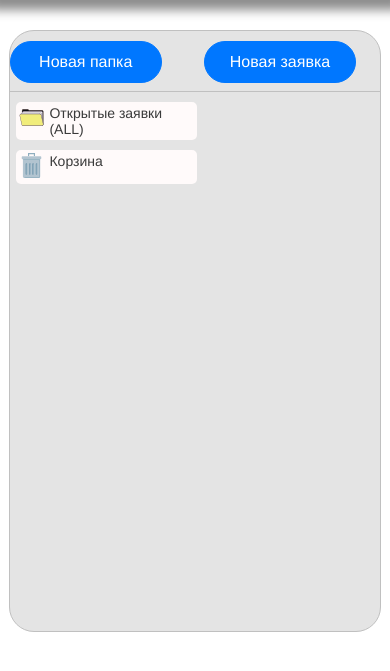
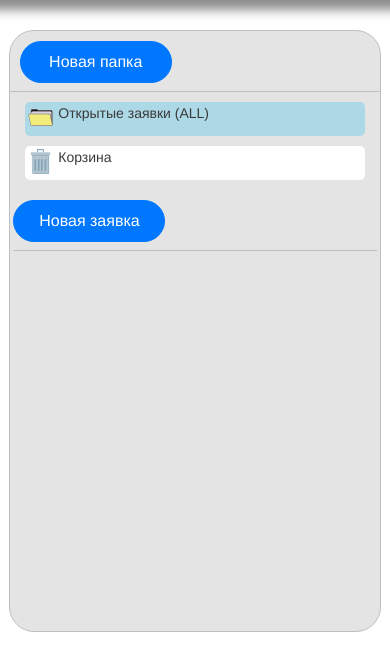
Before and after one commit to sita8281/deil_service, a Flask app: page /connect_statements in a window 390 px wide. Shown: the part 50-721 px from the top of the page. Run offline with Flask 3, Linux system fonts and the light colour scheme; the visitor is signed in with stand-in values (Sample User, id 1); data that the repository does not hold is empty; parts of the project's set-up code (start-up, migrations or seed data) failed here and were passed over.

Commit message:
final develop connect_statements

```diff
--- a/app/static/css/connect_statements/main.css
+++ b/app/static/css/connect_statements/main.css
@@ -34,7 +34,7 @@ fieldset {
     margin-top: 10px;
     margin-bottom: 10px;
     display: flex;
-    background-color: snow;
+    background-color: rgb(255, 255, 255);
     padding: 3px;
     width: 90%;
     margin-left: auto;
@@ -119,6 +119,8 @@ fieldset {
 
 .list-box {
     margin-top: 15px;
+    padding-left: 5px;
+    padding-right: 5px;
 }
 
 .statement {
@@ -239,12 +241,18 @@ fieldset {
     .main-container {
         width: 980px;
     }
+    .folders-panel {
+    }
 
 }
 
 @media (max-width: 1024px) {
     .main-container {
         width: 720px;
+        flex-direction: column;
+    }
+    .folders-panel {
+        width: 100%;
     }
 
 }
@@ -252,6 +260,57 @@ fieldset {
 @media (max-width: 768px) {
     .main-container {
         width: 520px;
+    }
+    .statements-box {
+
+    }
+
+    .top-panel-box {
+    }
+
+    .a-btn {
+    }
+    .a-btn:hover {
+    }
+
+    .separator {
+    }
+
+    .statement {
+        padding: 5px;
+    }
+
+    .statement-date {
+        width: 20%;
+        margin-left: 0;
+        font-size: 12px;
+    }
+
+    .statement-label {
+        width: 60%;
+    }
+
+    .statement-number {
+        font-size: 12px;
+    }
+
+    .statement-name {
+        font-size: 14px;
+    }
+
+    .statement-whom {
+        font-size: 12px;
+        height: 15px;
+    }
+
+    .statement-state {
+        width: 20%;
+        font-size: 14px;
+    }
+
+    .close-btn {
+        font-size: 12px;
+        width: 50px;
     }
 
 }
--- a/app/static/js/connect_statements/main.js
+++ b/app/static/js/connect_statements/main.js
@@ -5,7 +5,16 @@ let currentFolder = null;
 
 // выделить выбранную папку по Id
 function selectFolder (id) {
+    const foldersList = $('.folder');
+    $.each(foldersList, function (indexInArray, valueOfElement) {
+        console.log(id);
+        if (`folder-${id}` == valueOfElement.id) {
+            $('#' + valueOfElement.id).css('background-color', 'lightblue');
+        } else {
+            $('#' + valueOfElement.id).css('background-color', 'white');
+        }
 
+    });
 }
 
 // создать новую заявку на сервере
@@ -59,7 +68,7 @@ function addFolder () {
                 alert('Не удалось создать папку');
                 return;
             }
-            loadFolders();
+            window.location.href = '/connect_statements';
 
         },
         error: function (response) {
@@ -87,7 +96,7 @@ function replaceStatementToFolder (statement_id) {
 
         },
         error: function (resp) {
-            alert('Не удалось переместить хост в другую папку');
+            alert('Не удалось переместить заявку в другую папку');
         }
     });
 }
@@ -106,15 +115,14 @@ function loadFolders () {
                 const fId = valueOfElement.id
                 const fName = valueOfElement.name
                 let htmlContent = `
-                <div class="folder">
+                <div class="folder" id="folder-${fId}">
                     <div class="folder-icon"><img src="/static/img/folder.svg"></div>
-                    <a href="javascript: loadOpenStatements(endPoint=${fId})" class="folder-open">${fName}</a>
+                    <a href="javascript: loadOpenStatements(endPoint=${fId})" class="folder-open" id="folder-a-${fId}" ondrop="dropFolder(event)" ondragover="overDrag(event)">${fName}</a>
                     <a href="/connect_statements/folders/${fId}" class="folder-delete"><img src="/static/img/cross.svg"></a>
                 </div>
                 `
-                 $(htmlContent).appendTo('.dynamic-folders');
+                $(htmlContent).appendTo('.dynamic-folders');
             });
-            console.log(response);
         },
         error: function (response) {
             alert('Не удалось загрузить папки');
@@ -123,10 +131,14 @@ function loadFolders () {
 }
 
 // загрузить список открытых заявок
-function loadOpenStatements (endPoint="open") {
+function loadOpenStatements (endPoint=null) {
+    if (endPoint) {
+        currentFolder = endPoint;
+    }
+    selectFolder(currentFolder);
     $.ajax({
         type: "get",
-        url: "/connect_statements/" + endPoint,
+        url: "/connect_statements/list/" + currentFolder,
         dataType: "json",
         timeout: 5000,
         success: function (response) {
@@ -200,9 +212,11 @@ function changeForWhom(id) {
 
 // загрузить список закрытых заявок
 function loadCloseStatements () {
+    currentFolder = endPoint;
+    selectFolder(endPoint);
     $.ajax({
         type: "get",
-        url: "/connect_statements/close",
+        url: "/connect_statements/list/close",
         dataType: "json",
         timeout: 5000,
         success: function (response) {
@@ -266,9 +280,7 @@ function closeStatement (id) {
         success: function (response, _ ,xhr) {
             if (xhr.status == 200) {
                 $('#id-' + id).slideUp(500);
-                setTimeout(function() {
-                    $('#id-' + id).remove()
-                }, 500)
+                setTimeout(() => {loadOpenStatements()}, 500);
             } else {
                 alert('Не удалось закрыть заявку');
             }
@@ -381,11 +393,34 @@ function drop(e) {
     });
 }
 
+function dropFolder(e) {
+    e.preventDefault();
+    let data = e.dataTransfer.getData("text").split('-');
+    const dropId = e.target.id.split('-');
+    const folderId = dropId[dropId.length - 1];
+    const statementId = data[data.length - 1];
+    $.ajax({
+        timeout: 2000,
+        type: "post",
+        url: "/connect_statements/" + statementId,
+        data: {"folder_id": folderId},
+        dataType: "text",
+        success: function (response) {
+            loadOpenStatements();
+        },
+        error: function (resp) {
+            alert('Не удалось переместить заявку в другую папку');
+        }
+    });
+
+
+}
+
 
 
 
 window.onload = function () {
     console.log('page on ready');
-    loadOpenStatements();
+    loadOpenStatements(endPoint='open');
     loadFolders();
 }
--- a/app/templates/connect_statements/index.html
+++ b/app/templates/connect_statements/index.html
@@ -28,7 +28,7 @@
         <div class="main-container">
             <div class="folders-panel">
                 <div class="top-panel-box">
-                    <a class="a-btn" href="javascript: createWinFolder()">Новая папка</a>
+                    <a class="a-btn" style="margin-left: 10px;" href="javascript: createWinFolder()">Новая папка</a>
                 </div>
 
                 <div class="separator"></div>
@@ -36,14 +36,14 @@
                 <div class="folders-box">
 
 
-                    <div class="folder">
+                    <div class="folder" id="folder-open">
                         <div class="folder-icon"><img src="/static/img/folder_all.svg"></div>
-                        <a href="javascript: loadOpenStatements()" class="folder-open">Открытые заявки (ALL)</a>
+                        <a href="javascript: loadOpenStatements(endPoint='open')" class="folder-open">Открытые заявки (ALL)</a>
                     </div>
 
-                    <div class="folder">
+                    <div class="folder" id="folder-close">
                         <div class="folder-icon"><img src="/static/img/trash.svg"></div>
-                        <a href="javascript: loadCloseStatements()" class="folder-open">Корзина</a>
+                        <a href="javascript: loadCloseStatements(endPoint='close')" class="folder-open">Корзина</a>
                     </div>
 
                     <div class="dynamic-folders">
--- a/app/views_connect_statements.py
+++ b/app/views_connect_statements.py
@@ -25,7 +25,7 @@ def connect_statements_list_folder(folder_id):
     return jsonify([statement.to_serializeble for statement in statements][::-1])
 
 
-@app.route('/connect_statements/<endp>', methods=['GET'])
+@app.route('/connect_statements/list/<endp>', methods=['GET'])
 @login_required
 def connect_statements_list(endp):
     if endp == 'open':
@@ -45,7 +45,7 @@ def connect_statements_list(endp):
             return abort(404)
         folder_id = int(endp)
         statements = db.session.query(models.ConnectStatements) \
-        .filter(models.ConnectStatements.folder_id == folder_id).all()
+        .filter(models.ConnectStatements.status >= 1).filter(models.ConnectStatements.folder_id == folder_id).all()
 
     return jsonify([statement.to_serializeble for statement in statements][::-1])
 
```
